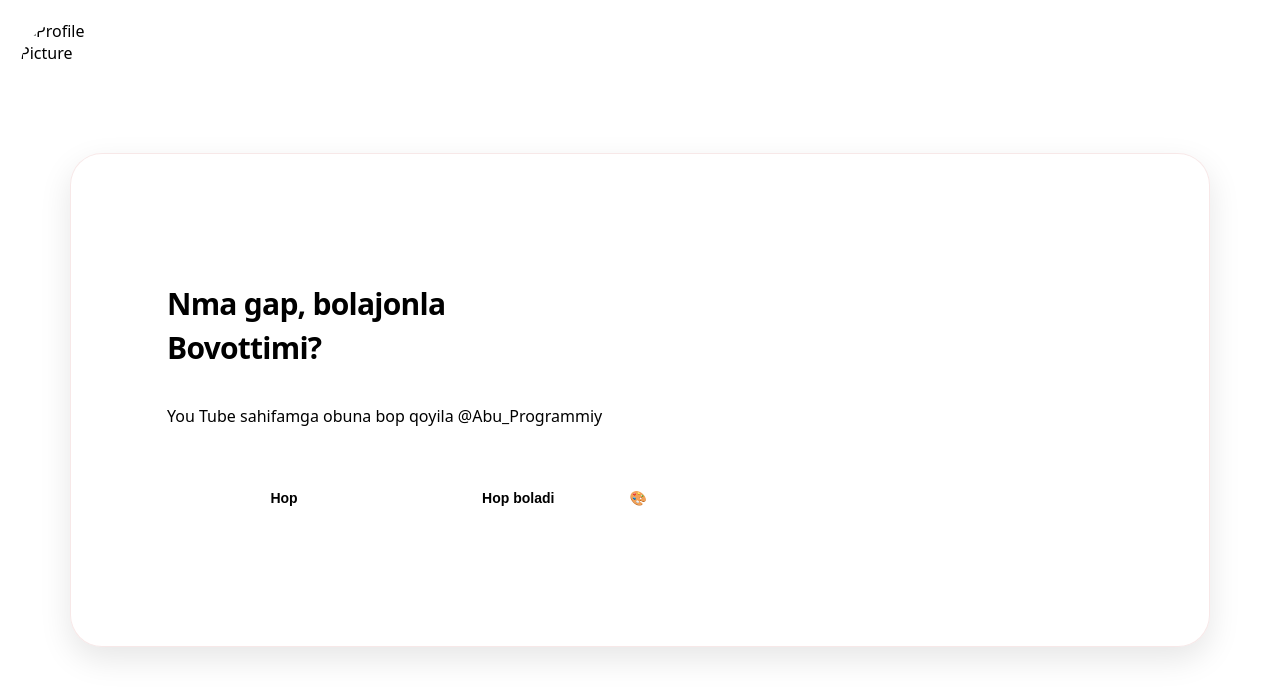
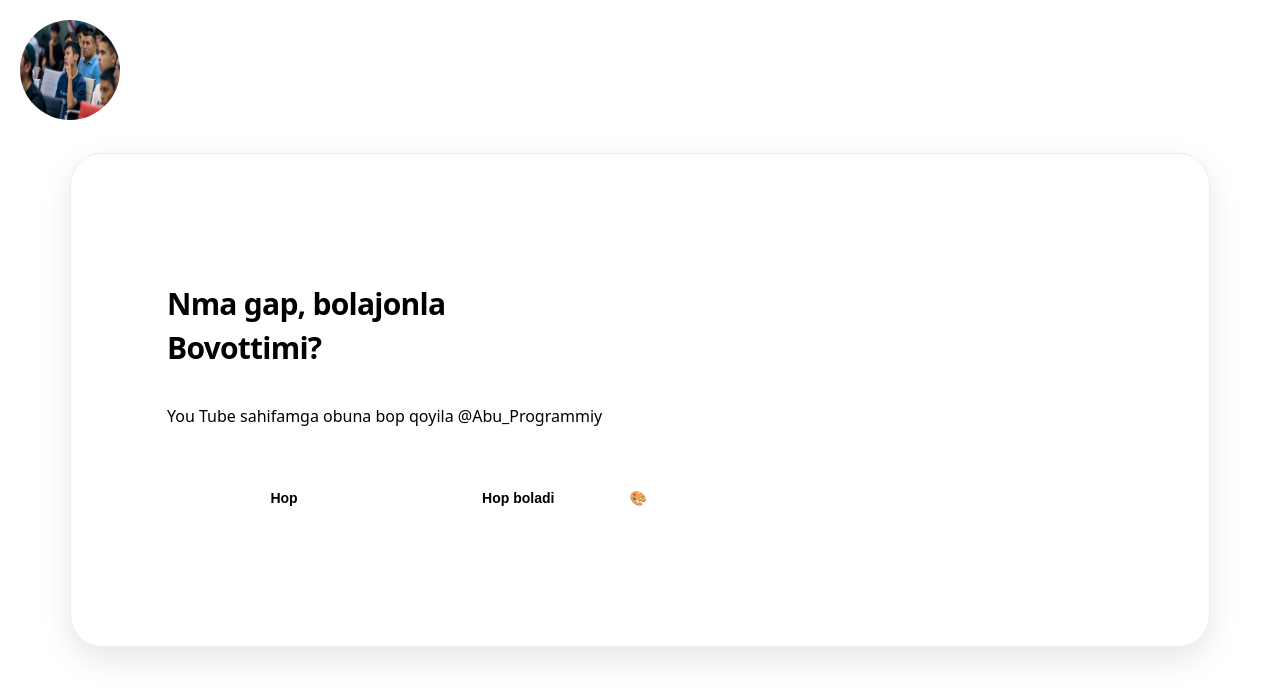
Before and after one commit to AbuProgrammiy/netlfy, a plain HTML site: page index.html in a window 1280 px wide. Drawn offline with Linux system fonts and the light colour scheme.

Commit message:
ohshadimi

```diff
--- a/index.html
+++ b/index.html
@@ -17,7 +17,7 @@
   <title>Document</title>
 </head>
 <body>
-  <img src="image/me.png" alt="Profile Picture" class="profile-picture">
+  <img src="images/me.png" alt="Profile Picture" class="profile-picture">
 
   <!-- Rest of your HTML code -->
   <!-- Canvas -->
```
